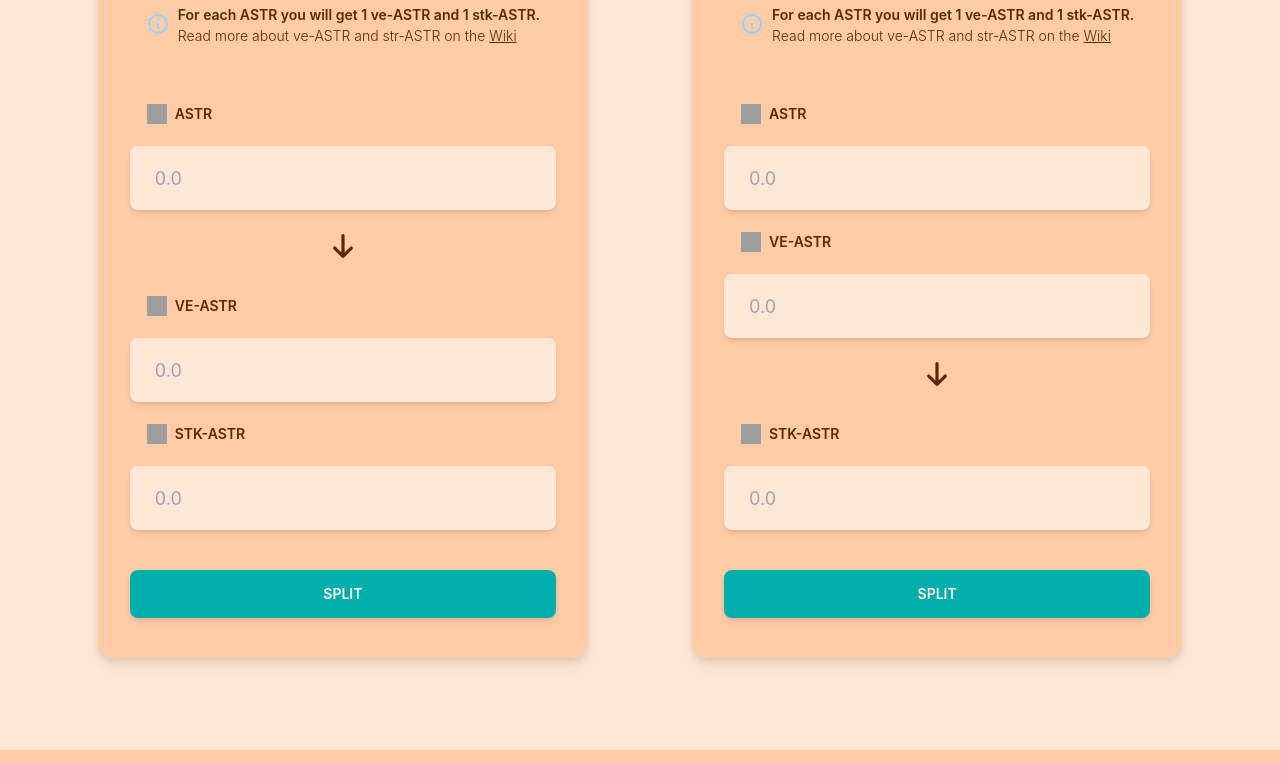
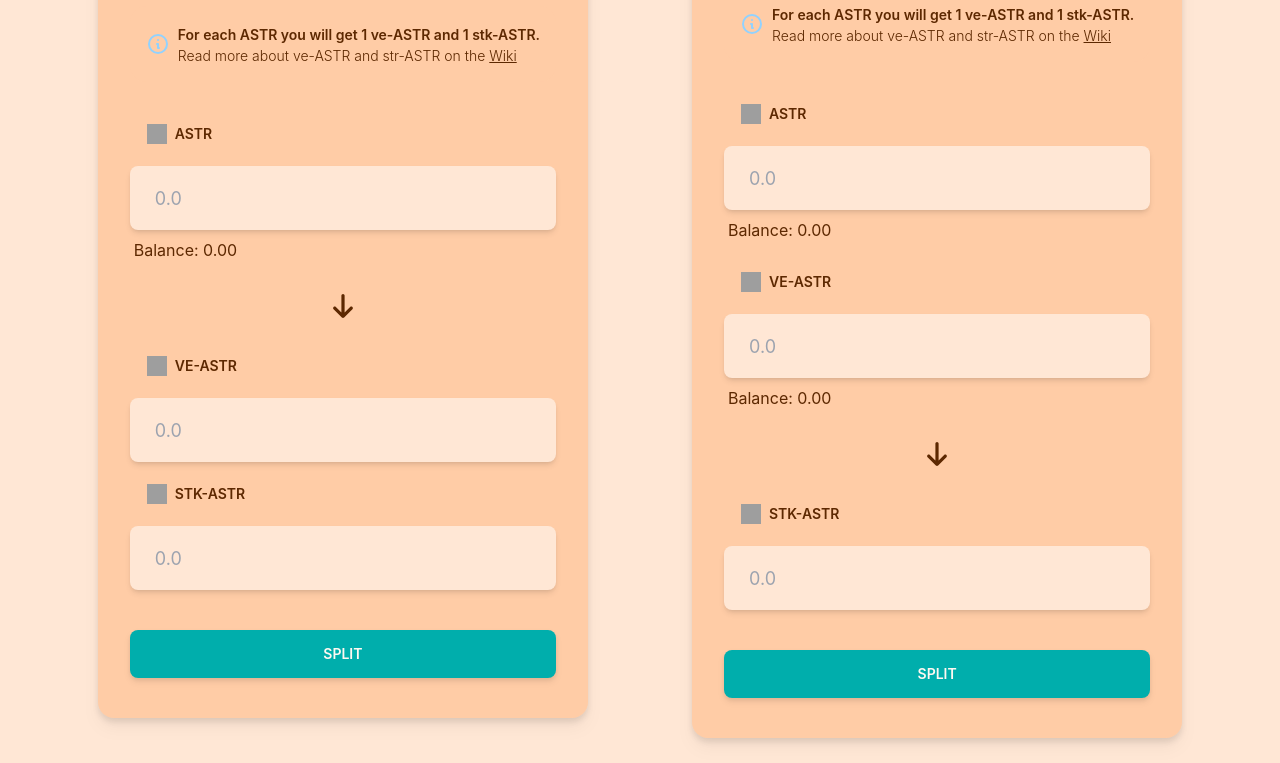
Before and after one commit to DeFi-Space-Pirates/space-pirates-frontend, a Next.js app: page /split in a window 1280 px wide. Shown: the part 757-1520 px from the top of the page. Built offline with nearby package versions, Linux system fonts and the light colour scheme; grey boxes are pictures that could not be loaded.

Commit message:
refactor: general fixes

```diff
--- a/components/Trade/TokenInput.tsx
+++ b/components/Trade/TokenInput.tsx
@@ -1,6 +1,7 @@
 import Image from 'next/image'
 import ChevronDown from '../icons/ChevronDown'
 import { Token } from '../../typings/Token'
+import { useTronWeb } from '../../contexts/TronWebContext'
 
 import checkRegex from '../../lib/checkRegex'
 
@@ -17,6 +18,8 @@ const TokenInput = ({
   handleAmountChange,
   token,
 }: TokenInputProps) => {
+  const { getBalanceById, getBalanceByAddress } = useTronWeb()
+
   return (
     <div>
       <div>
@@ -50,6 +53,14 @@ const TokenInput = ({
             : () => {}
         }
       />
+      {handleAmountChange && (
+        <label className="label">
+          Balance:{' '}
+          {'id' in token
+            ? getBalanceById(token.id)
+            : getBalanceByAddress(token.address)}
+        </label>
+      )}
     </div>
   )
 }
--- a/components/Trade/TokensModal.tsx
+++ b/components/Trade/TokensModal.tsx
@@ -62,7 +62,7 @@ const TokensModal = ({
                   <div className="ml-3 font-semibold text-left">
                     {token.name}
                     <p className="text-left text-base-content text-sm text-opacity-60 font-normal">
-                      {token.name}
+                      {token.symbol}
                     </p>
                   </div>
                 </div>
--- a/components/layout/Alert.tsx
+++ b/components/layout/Alert.tsx
@@ -10,7 +10,7 @@ const Alert = () => {
         className={`alert shadow-lg ${
           alertVariant === 'success'
             ? 'alert-success'
-            : alertVariant === 'danger'
+            : alertVariant === 'error'
             ? 'alert-error'
             : 'alert-warning'
         } `}
@@ -29,7 +29,7 @@ const Alert = () => {
               d={
                 alertVariant === 'success'
                   ? 'M9 12l2 2 4-4m6 2a9 9 0 11-18 0 9 9 0 0118 0z'
-                  : alertVariant === 'danger'
+                  : alertVariant === 'error'
                   ? 'M10 14l2-2m0 0l2-2m-2 2l-2-2m2 2l2 2m7-2a9 9 0 11-18 0 9 9 0 0118 0z'
                   : 'M12 9v2m0 4h.01m-6.938 4h13.856c1.54 0 2.502-1.667 1.732-3L13.732 4c-.77-1.333-2.694-1.333-3.464 0L3.34 16c-.77 1.333.192 3 1.732 3z'
               }
--- a/contexts/AlertContext.tsx
+++ b/contexts/AlertContext.tsx
@@ -1,6 +1,6 @@
 import { createContext, useCallback, useContext, useState } from 'react'
 
-type Variant = 'success' | 'danger' | 'warning'
+type Variant = 'success' | 'error' | 'warning'
 
 type AlertContextValue = {
   showAlert: boolean
--- a/pages/pools/index.tsx
+++ b/pages/pools/index.tsx
@@ -20,7 +20,7 @@ const Pools: NextPageWithLayout = () => {
     try {
       //TODO implement tronweb stake LP logic
     } catch (err) {
-      toggleAlert('Error during the staking. Try again', 'danger')
+      toggleAlert('Error during the staking. Try again', 'error')
     } finally {
       setLoading(false)
     }
@@ -32,7 +32,7 @@ const Pools: NextPageWithLayout = () => {
     try {
       //TODO implement tronweb unstake LP logic
     } catch (err) {
-      toggleAlert('Error during the staking. Try again', 'danger')
+      toggleAlert('Error during the staking. Try again', 'error')
     } finally {
       setLoading(false)
     }
@@ -44,7 +44,7 @@ const Pools: NextPageWithLayout = () => {
     try {
       //TODO implement tronweb harvest LP logic
     } catch (err) {
-      toggleAlert('Error during the staking. Try again', 'danger')
+      toggleAlert('Error during the staking. Try again', 'error')
     } finally {
       setLoading(false)
     }
--- a/pages/staking/index.tsx
+++ b/pages/staking/index.tsx
@@ -20,7 +20,7 @@ const Staking: NextPageWithLayout = () => {
     try {
       //TODO implement tronweb stake logic
     } catch (err) {
-      toggleAlert('Error during the staking. Try again', 'danger')
+      toggleAlert('Error during the staking. Try again', 'error')
     } finally {
       setLoading(false)
     }
@@ -32,7 +32,7 @@ const Staking: NextPageWithLayout = () => {
     try {
       //TODO implement tronweb unstake logic
     } catch (err) {
-      toggleAlert('Error during the staking. Try again', 'danger')
+      toggleAlert('Error during the staking. Try again', 'error')
     } finally {
       setLoading(false)
     }
@@ -44,7 +44,7 @@ const Staking: NextPageWithLayout = () => {
     try {
       //TODO implement tronweb harvest logic
     } catch (err) {
-      toggleAlert('Error during the staking. Try again', 'danger')
+      toggleAlert('Error during the staking. Try again', 'error')
     } finally {
       setLoading(false)
     }
--- a/pages/swap/index.tsx
+++ b/pages/swap/index.tsx
@@ -12,7 +12,7 @@ import LoadingButton from '../../components/layout/LoadingButton'
 
 import { Token } from '../../typings/Token'
 import { useAlert } from '../../contexts/AlertContext'
-import tokensList from '../../config/constants/tokensList.json'
+import tokensList from '../../config/constants/dexTokensList.json'
 
 const Swap: NextPageWithLayout = () => {
   const [tokenA, setTokenA] = useState<Token>(tokensList.tokens[0])
@@ -70,7 +70,7 @@ const Swap: NextPageWithLayout = () => {
     try {
       //TODO implement tronweb swap logic
     } catch (err) {
-      toggleAlert('Error during the swap. Try again', 'danger')
+      toggleAlert('Error during the swap. Try again', 'error')
     } finally {
       setLoading(false)
     }
```
Also changed, not shown: 1 other file (tests, documents, lock files or other folders).
